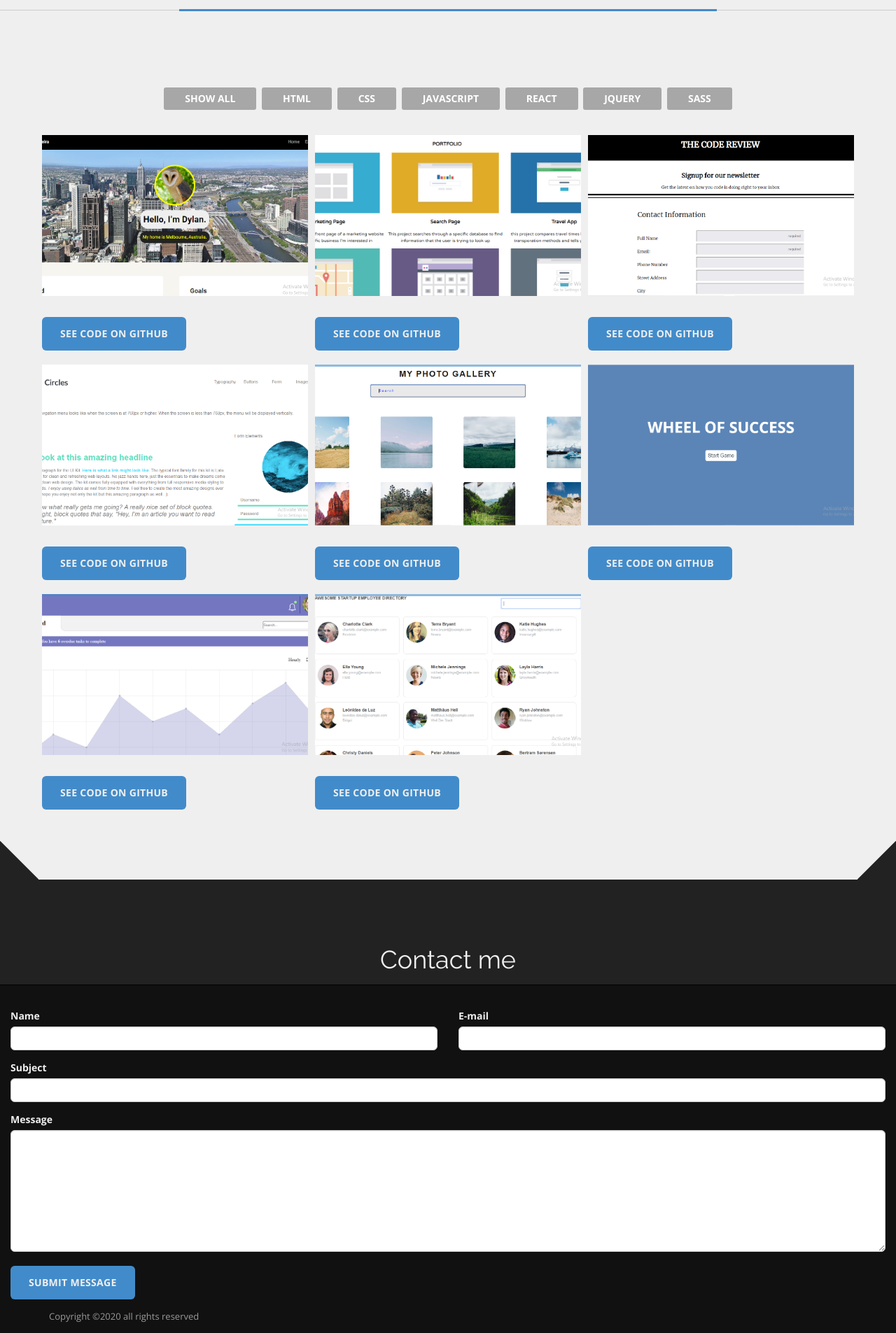
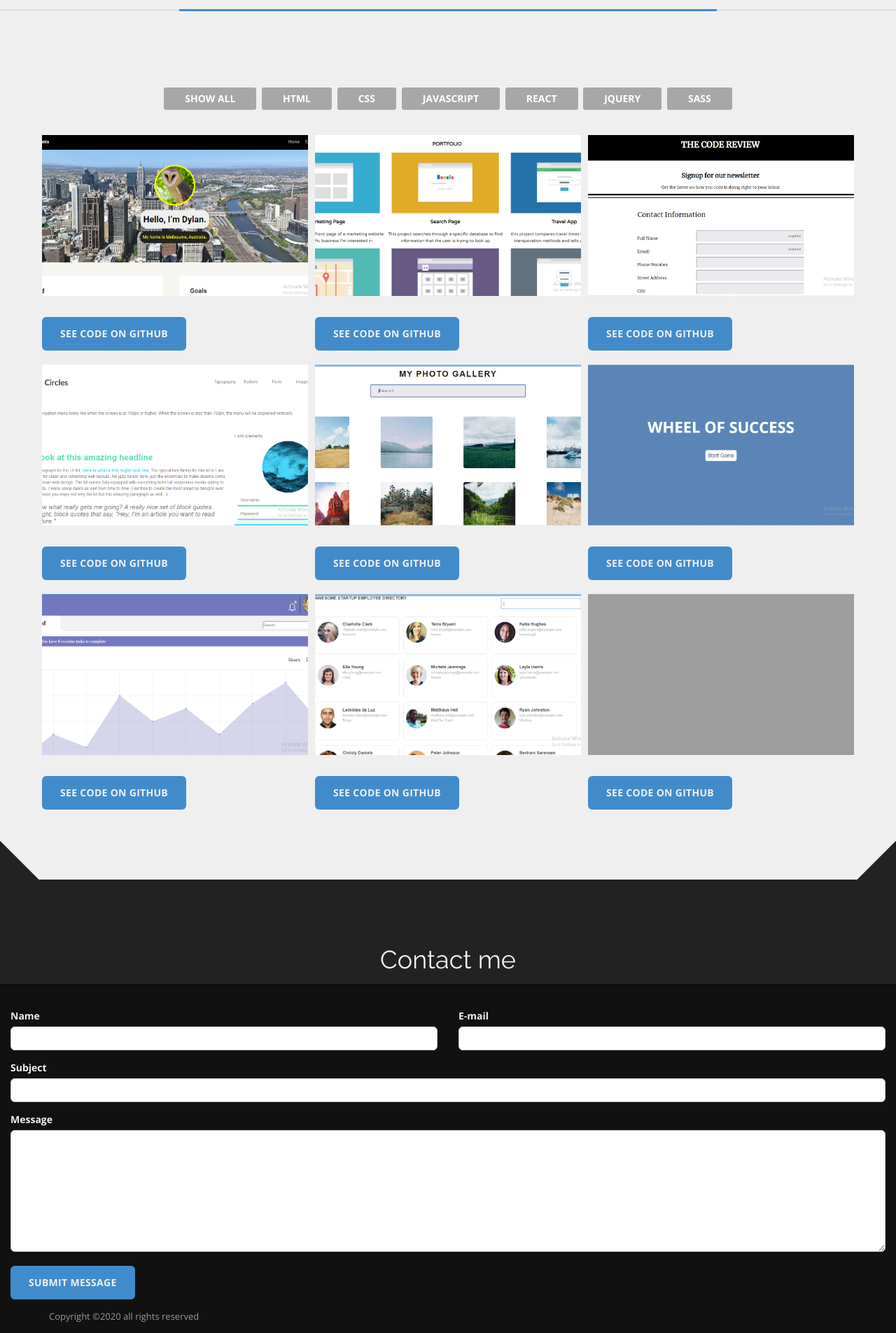
Before and after one commit to dylan814/portfolio, a Django app: page / in a window 1280 px wide. Shown: the part 2249-4154 px from the top of the page at 70% size. Run offline with Django 3.2, Linux system fonts and the light colour scheme; some libraries are stand-ins or nearby versions; grey boxes are pictures that could not be loaded.

Commit message:
Added the last react project

```diff
--- a/templates/index.html
+++ b/templates/index.html
@@ -43,7 +43,6 @@
      <div class="logo"><a class="brand" href="#"> <img src="{% static "images/cleanstart_logo.png" %}" alt="optional logo"> <span class="logo_title">Dylan Pereira</span></a></div>
 
                <!-- MAIN MENU -->
-
                <div id="mainmenu" class="menu_container">
                     <label class="mobile_collapser">MENU</label>
                     <!-- Mobile menu title -->
@@ -466,7 +465,21 @@
 
 
 
+                         <div class="cat_react col-xs-12 col-sm-6 col-md-4 col-lg-4">
+                              <div class="portfolio_item"> <a href="https://dylan814.github.io/picsum/">
+                                   <figure style="background-image:url({% static "images/portfolio/portfolio9.PNG" %})">
+                                        <figcaption>
+                                             <div class="portfolio_description">
+                                                 <h3>I created a mock ecommerce site in React that uses some advanced features of React like
+                                                  React Hook, React Router, React Context API</h3>
 
+                                                  <p>Clicking on the link takes you to the live website</p>
+                                             </div>
+                                        </figcaption>
+                                   </figure>
+                                   </a> </div>
+                                   <div class="centered_button"><a class="btn btn-primary" href="https://github.com/dylan814/picsum">See Code on GitHub</a></div>
+                         </div>
 
                     </div>
                </div>
```
